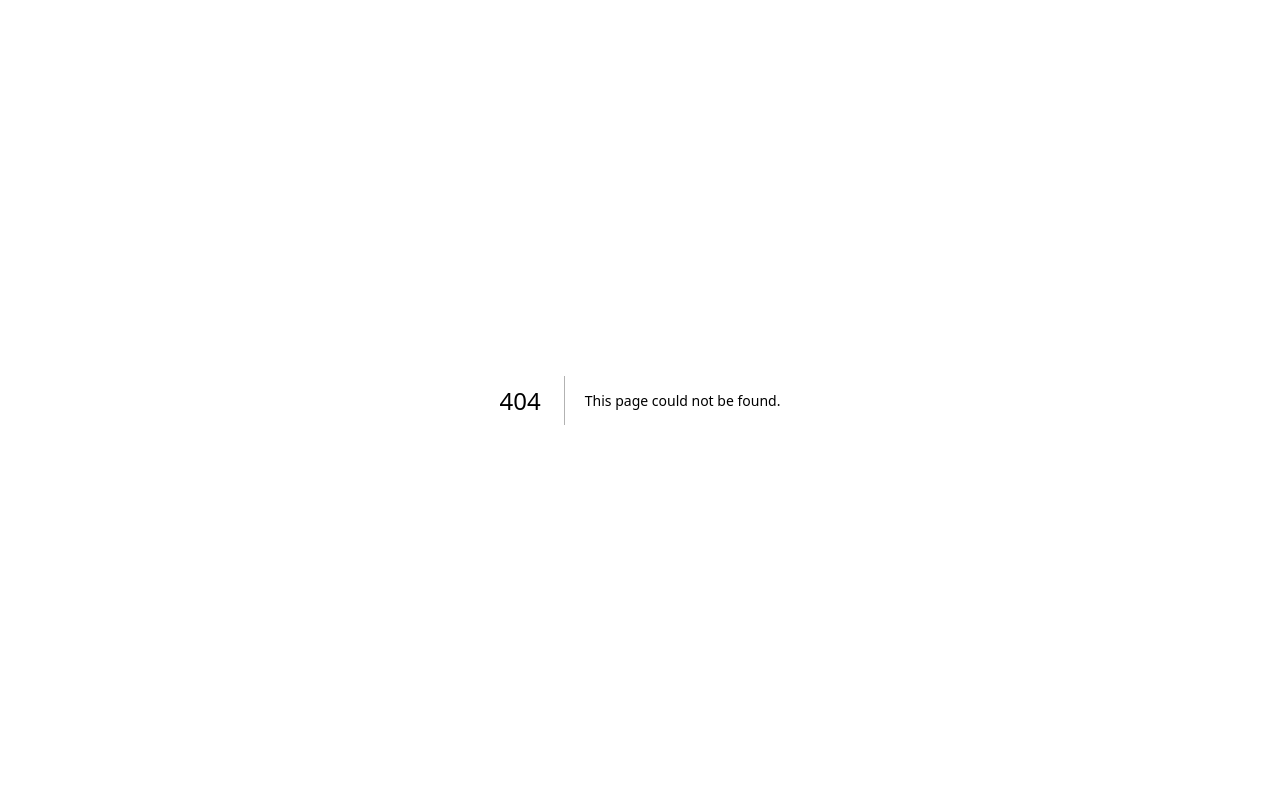
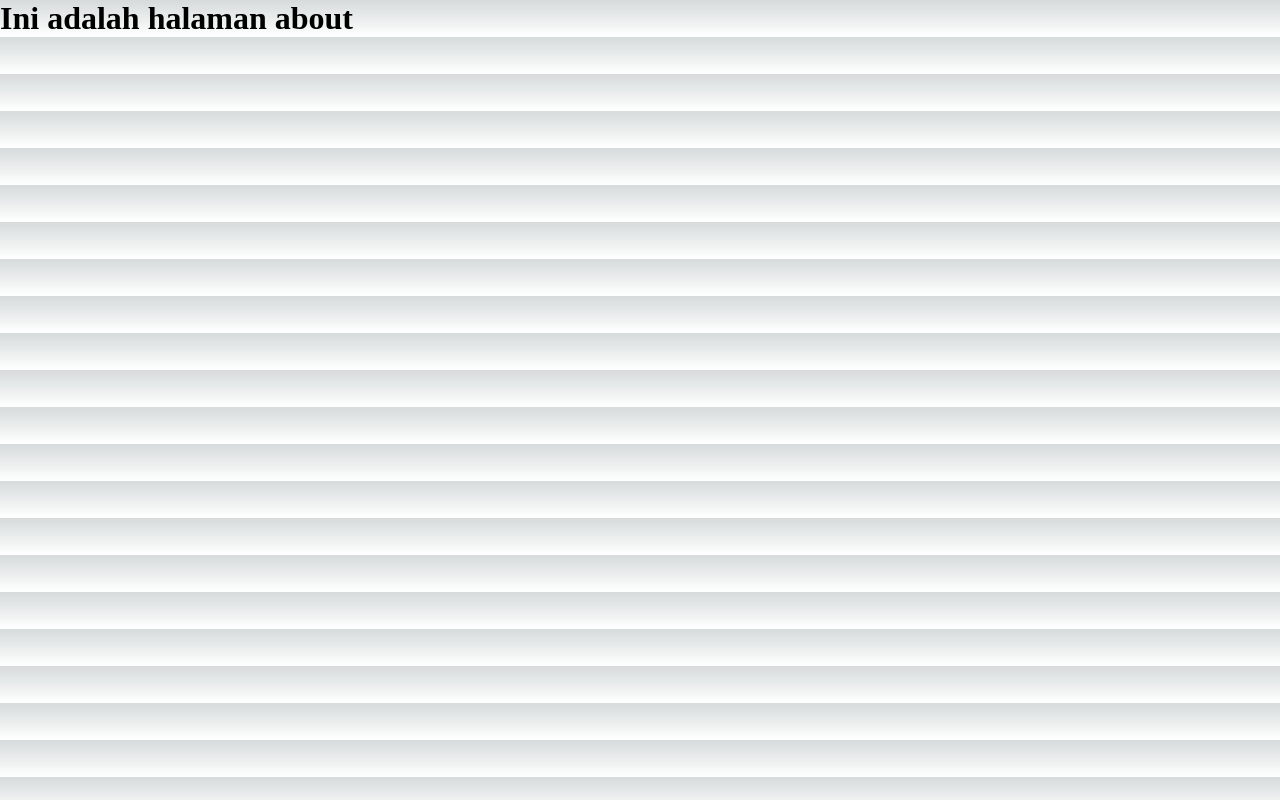
Before and after one commit to adrianmulyawan/belajar-nextjs-1, a Next.js app: page /about in a window 1280 px wide. Before the commit this address had no page. Built offline with nearby package versions, Linux system fonts and the light colour scheme.

Commit message:
simple route

```diff
--- /dev/null
+++ b/pages/about.jsx
@@ -0,0 +1,9 @@
+const About = () => {
+  return (
+    <>
+      <h1>Ini adalah halaman about</h1>
+    </>
+  );
+}
+
+export default About;
```
